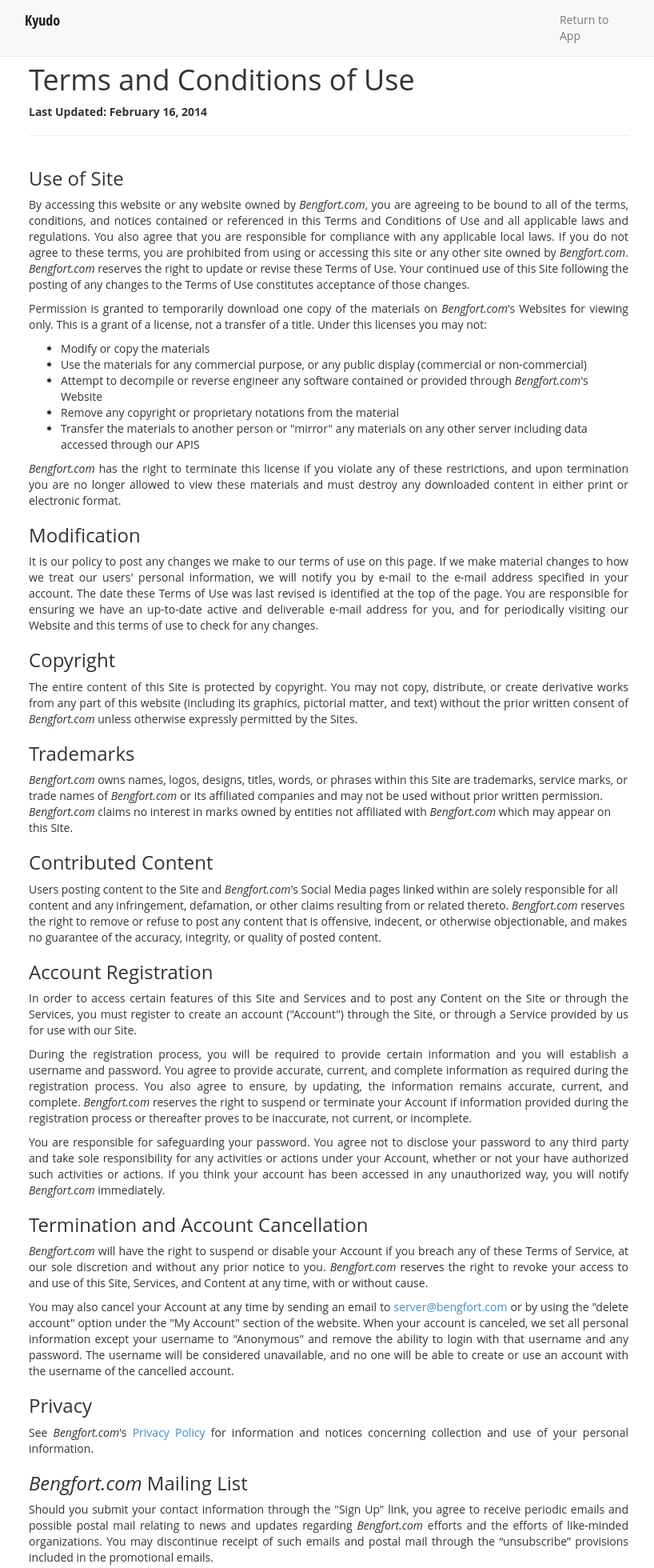
After one commit to shanbady/kyudo, a Django app: page /terms/ in a window 1280 px wide. The commit adds this page. Shown: the top 1960 px of the page at 80% size, without its empty margins (229-1047 px from the left). Run offline with Django 3.2, Linux system fonts and the light colour scheme; parts of the project's set-up code (start-up, migrations or seed data) failed here and were passed over; some libraries are stand-ins or nearby versions.

Commit message:
terms, privacy, error stubs

```diff
--- a/kyudo/kyudo/urls.py
+++ b/kyudo/kyudo/urls.py
@@ -8,7 +8,9 @@ urlpatterns = patterns('',
     url('', include('django.contrib.auth.urls', namespace='auth')),
 
     ## Static pages
-    url(r'^$', TemplateView.as_view(template_name='index.html'), name='home'),
+    url(r'^$', TemplateView.as_view(template_name='site/index.html'), name='home'),
+    url(r'^terms/$', TemplateView.as_view(template_name='site/legal/terms.html'), name='terms'),
+    url(r'^privacy/$', TemplateView.as_view(template_name='site/legal/privacy.html'), name='privacy'),
 
     ## Admin site
     url(r'^admin/', include(admin.site.urls)),
--- a/kyudo/static/css/kyudo.css
+++ b/kyudo/static/css/kyudo.css
@@ -1 +1,63 @@
 /* Global Stylesheet for the Kyudo App */
+
+html,
+body {
+  height: 100%;
+  /* The html and body elements cannot have any padding or margin. */
+  font-family: 'Open Sans', sans-serif;
+}
+
+body {
+  padding-top: 70px;
+}
+
+/* Wrapper for page content to push down footer */
+#wrap {
+  min-height: 100%;
+  height: auto;
+  /* Negative indent footer by its height */
+  margin: 0 auto -76px;
+  /* Pad bottom by footer height */
+  padding: 0 0 106px;
+}
+
+/* Set the fixed height of the footer here */
+#footer {
+    background-color: #fff;
+    border-top: 1px solid #eee;
+    height: 76px;
+    padding: 30px 15px;
+    font-size: 16px;
+    font-family: 'Open Sans Condensed' sans-serif;
+}
+
+#footer p {
+    margin: 0;
+}
+
+/* Helper classes */
+
+.text-justify {
+  text-align: justify;
+}
+
+.modal {
+  z-index: 1200;
+}
+
+.img-brand {
+    width: 32px;
+    height: 32px;
+    margin: -4px 10px 0px 0px;
+    float: left;
+}
+
+/* Specific Styles */
+
+#splash-box {
+  min-height: 400px;
+  background-color: #4f5d73;
+  margin-top: 50px;
+  color: #FEFEFE;
+  text-align: center;
+}
--- a/kyudo/templates/404.html
+++ b/kyudo/templates/404.html
@@ -1,5 +1,6 @@
 {% extends 'error.html' %}
 
-{% block content %}
-<p class="lead">Couldn't find what you're looking for.</p>
+{% block error_code %}404 Not Found{% endblock %}
+{% block error_details %}
+      <p>Unfortunately, we couldn't find what you were looking for.</p>
 {% endblock %}
--- a/kyudo/templates/500.html
+++ b/kyudo/templates/500.html
@@ -1,5 +1,6 @@
 {% extends 'error.html' %}
 
-{% block content %}
-<p class="lead">Something bad happened on the server!</p>
+{% block error_code %}500 Server Error{% endblock %}
+{% block error_details %}
+      <p>Something went very wrong on the server, the administrators have been notified.</p>
 {% endblock %}
--- /dev/null
+++ b/kyudo/templates/page.html
@@ -0,0 +1,22 @@
+{% extends 'base.html' %}
+
+{% block body %}
+
+  <div id="wrap">
+
+    {% block navbar %}
+      {% include 'components/navbar.html' %}
+    {% endblock %}
+
+    <!-- Begin page content -->
+    <div id="content">
+    {% block content %}
+    {% endblock %}
+    </div>
+
+  </div>
+
+  {% block footer %}
+  {% include 'components/footer.html' %}
+  {% endblock %}
+{% endblock %}
--- /dev/null
+++ b/kyudo/templates/site/legal/legal-page.html
@@ -0,0 +1,78 @@
+{% extends 'page.html' %}
+
+{% block stylesheets %}
+  {{ block.super }}
+  <style text="text/css">
+
+    body {
+      padding-top: 40px;
+    }
+
+    nav .navbar-brand {
+      font-weight: 700;
+      font-family: "Open Sans Condensed", sans-serif;
+      color: #1D1D1D !important;
+      padding-left: 0;
+    }
+
+    nav a.navbar-link {
+      margin-right: -15px;
+    }
+
+  </style>
+{% endblock %}
+
+{% block navbar %}
+  <nav class="navbar navbar-default navbar-fixed-top" role="navigation">
+    <div class="container">
+    <div class="col-sm-8 col-sm-offset-2">
+        <!-- Brand and toggle get grouped for better mobile display -->
+        <div class="navbar-header">
+          <a class="navbar-brand" href="{% url 'home' %}">Kyudo</a>
+        </div>
+        <p class="navbar-text navbar-right collapse navbar-collapse">
+          <a class="navbar-link" href="{% url 'home' %}">Return to App</a>
+        </p>
+      </div><!-- /.col-sm-offset-2 -->
+    </div><!-- /.container -->
+  </nav>
+{% endblock %}
+
+{% block content %}
+  <div class="container">
+    <div class="row">
+      <div class="col-sm-8 col-sm-offset-2">
+        <div class="page-header">
+          {% block legal-header %}{% endblock %}
+        </div>
+      </div>
+    </div>
+    <div class="row">
+      <div class="col-sm-8 col-sm-offset-2">
+        {% block legal-content %}{% endblock %}
+      </div>
+    </div>
+  </div>
+{% endblock %}
+
+{% block footer %}
+  <div id="footer">
+    <div class="container">
+      <div class="row">
+        <div class="col-sm-4 col-sm-offset-2">
+          <p class="text-muted">
+            <small>Copyright &copy; 2014 University of Maryland</small>
+          </p>
+        </div>
+        <div class="col-sm-4">
+          <ul class="list-inline list-unstyled text-right">
+            <li><a href="{% url 'terms' %}"><small>Terms of Use</small></a></li>
+            <li>&middot;</li>
+            <li><a href="{% url 'privacy' %}"><small>Privacy Policy</small></a></li>
+          </ul>
+        </div>
+      </div>
+    </div>
+  </div>
+
+{% endblock %}
--- /dev/null
+++ b/kyudo/templates/site/legal/terms.html
@@ -0,0 +1,122 @@
+{% extends 'site/legal/legal-page.html' %}
+
+      {% block legal-header %}
+        <h1>Terms and Conditions of Use</h1>
+        <p><strong>Last Updated: February 16, 2014</strong></p>
+      {% endblock %}
+
+      {% block legal-content %}
+        <section id="usage">
+
+        <h3>Use of Site</h3>
+
+        <p class="text-justify">By accessing this website or any website owned by <em>Bengfort.com</em>, you are agreeing to be bound to all of the terms, conditions, and notices contained or referenced in this Terms and Conditions of Use and all applicable laws and regulations. You also agree that you are responsible for compliance with any applicable local laws. If you do not agree to these terms, you are prohibited from using or accessing this site or any other site owned by <em>Bengfort.com</em>. <em>Bengfort.com</em> reserves the right to update or revise these Terms of Use. Your continued use of this Site following the posting of any changes to the Terms of Use constitutes acceptance of those changes.</p>
+
+        <p class="text-justify">Permission is granted to temporarily download one copy of the materials on <em>Bengfort.com</em>'s Websites for viewing only. This is a grant of a license, not a transfer of a title. Under this licenses you may not:</p>
+
+        <ul>
+        <li>Modify or copy the materials</li>
+        <li>Use the materials for any commercial purpose, or any public display (commercial or non-commercial)</li>
+        <li>Attempt to decompile or reverse engineer any software contained or provided through <em>Bengfort.com</em>'s Website</li>
+        <li>Remove any copyright or proprietary notations from the material</li>
+        <li>Transfer the materials to another person or "mirror" any materials on any other server including data accessed through our APIS</li>
+        </ul>
+
+
+        <p class="text-justify"><em>Bengfort.com</em> has the right to terminate this license if you violate any of these restrictions, and upon termination you are no longer allowed to view these materials and must destroy any downloaded content in either print or electronic format.</p>
+        </section>
+
+        <section id="updates">
+
+        <h3>Modification</h3>
+
+        <p class="text-justify">It is our policy to post any changes we make to our terms of use on this page. If we make material changes to how we treat our users' personal information, we will notify you by e-mail to the e-mail address specified in your account. The date these Terms of Use was last revised is identified at the top of the page. You are responsible for ensuring we have an up-to-date active and deliverable e-mail address for you, and for periodically visiting our Website and this terms of use to check for any changes.
+        </section></p>
+
+        <section id="copyright">
+
+        <h3>Copyright</h3>
+
+        <p class="text-justify">The entire content of this Site is protected by copyright. You may not copy, distribute, or create derivative works from any part of this website (including its graphics, pictorial matter, and text) without the prior written consent of <em>Bengfort.com</em> unless otherwise expressly permitted by the Sites.</p>
+        </section>
+        </section>
+
+        <section id="trademarks">
+
+        <h3>Trademarks</h3>
+
+        <p><em>Bengfort.com</em> owns names, logos, designs, titles, words, or phrases within this Site are trademarks, service marks, or trade names of <em>Bengfort.com</em> or its affiliated companies and may not be used without prior written permission. <em>Bengfort.com</em> claims no interest in marks owned by entities not affiliated with <em>Bengfort.com</em> which may appear on this Site.</p>
+        </section>
+
+        <section id="contributors">
+
+        <h3>Contributed Content</h3>
+
+        <p>Users posting content to the Site and <em>Bengfort.com</em>'s Social Media pages linked within are solely responsible for all content and any infringement, defamation, or other claims resulting from or related thereto. <em>Bengfort.com</em> reserves the right to remove or refuse to post any content that is offensive, indecent, or otherwise objectionable, and makes no guarantee of the accuracy, integrity, or quality of posted content.</p>
+
+        <section id="registration">
+
+        <h3>Account Registration</h3>
+
+        <p class="text-justify">In order to access certain features of this Site and Services and to post any Content on the Site or through the Services, you must register to create an account ("Account") through the Site, or through a Service provided by us for use with our Site.</p>
+
+        <p class="text-justify">During the registration process, you will be required to provide certain information and you will establish a username and password. You agree to provide accurate, current, and complete information as required during the registration process. You also agree to ensure, by updating, the information remains accurate, current, and complete. <em>Bengfort.com</em> reserves the right to suspend or terminate your Account if information provided during the registration process or thereafter proves to be inaccurate, not current, or incomplete.</p>
+
+        <p class="text-justify">You are responsible for safeguarding your password. You agree not to disclose your password to any third party and take sole responsibility for any activities or actions under your Account, whether or not your have authorized such activities or actions. If you think your account has been accessed in any unauthorized way, you will notify <em>Bengfort.com</em> immediately.</p>
+
+        <h3>Termination and Account Cancellation</h3>
+
+        <p class="text-justify"><em>Bengfort.com</em> will have the right to suspend or disable your Account if you breach any of these Terms of Service, at our sole discretion and without any prior notice to you. <em>Bengfort.com</em> reserves the right to revoke your access to and use of this Site, Services, and Content at any time, with or without cause.</p>
+
+        <p class="text-justify">You may also cancel your Account at any time by sending an email to <a href="mailto:server@bengfort.com">server@bengfort.com</a> or by using the "delete account" option under the "My Account" section of the website. When your account is canceled, we set all personal information except your username to "Anonymous" and remove the ability to login with that username and any password. The username will be considered unavailable, and no one will be able to create or use an account with the username of the cancelled account.</p>
+        </section>
+
+        <section id="privacy">
+
+        <h3>Privacy</h3>
+
+        <p class="text-justify">See <em>Bengfort.com</em>'s <a href="{% url 'privacy' %}">Privacy Policy</a> for information and notices concerning collection and use of your personal information.</p>
+
+        <p class="text-justify"><section id="mailing"></p>
+
+        <h3><em>Bengfort.com</em> Mailing List</h3>
+
+        <p class="text-justify">Should you submit your contact information through the "Sign Up" link, you agree to receive periodic emails and possible postal mail relating to news and updates regarding <em>Bengfort.com</em> efforts and the efforts of like-minded organizations. You may discontinue receipt of such emails and postal mail through the “unsubscribe” provisions included in the promotional emails.</p>
+        </section>
+
+        <section id="endorsements">
+
+        <h3>No Endorsements</h3>
+
+        <p class="text-justify">Any links on this Site to third party websites are not an endorsement, sponsorship, or recommendation of the third parties or the third parties' ideas, products, or services. Similarly, any references in this Site to third parties and their products or services do not constitute an endorsement, sponsorship, or recommendation. If you follow links to third party websites, or any other companies or organizations affiliated or unaffiliated with <em>Bengfort.com</em>, you are subject to the terms and conditions and privacy policies of those sites, and <em>Bengfort.com</em> marks no warranty or representations regarding those sites. Further, <em>Bengfort.com</em> is not responsible for the content of third party or affiliated company sites or any actions, inactions, results, or damages caused by visiting those sites.</p>
+        </section>
+
+        <section id="governance">
+
+        <h3>Governing Law</h3>
+
+        <p class="text-justify">This Site was designed for and is operated in the United States. Regardless of where the Site is viewed, you are responsible for compliance with applicable local laws.</p>
+
+        <p class="text-justify">You and <em>Bengfort.com</em> agree that the laws of the state of Maryland will apply to all matters arising from or relating to use of this Website, whether for claims in contract, tort, or otherwise, without regard to conflicts of laws principles.</p>
+
+        <h3>International Transfer</h3>
+
+        <p class="text-justify">Your information may be transferred to, and maintained on, computers located outside of your state, province, country or other governmental jurisdiction where the privacy laws may not be as protective as those in your jurisdiction. If you are located outside the United States and choose to provide information to us, <em>Bengfort.com</em> transfers Personal Information to the United States and processes it there. Your consent to these Terms of Use, followed by your submission of such information represents your agreement to that transfer.</p>
+        </section>
+
+        <section id="disclaimer">
+
+        <h3>Disclaimer</h3>
+
+        <p class="text-justify">The materials on <em>Bengfort.com</em>'s Website are provided "as is" without any kind of warranty. The material on this Website is not a warranty as to any product or service provided by <em>Bengfort.com</em> or any affiliated or unaffiliated organization.</p>
+
+        <p class="text-justify"><em>Bengfort.com</em> is not liable for any errors, delays, inaccuracies, or omissions in this Website or any Website that are linked to or referenced by this Website. Under no circumstances shall <em>Bengfort.com</em> be liable for any damages, including indirect, incidental, special, or consequential damages that result from the use of, or inability to use, this Website.</p>
+        </section>
+
+        <section id="closing">
+
+        <h3>Agrement</h3>
+
+        <p class="text-justify">These Terms of Use constitute the entire agreement between you and <em>Bengfort.com</em> with respect to your use of this Site and supersede all prior or contemporaneous communications and proposals, whether oral, written, or electronic, between you and <em>Bengfort.com</em> with respect to this Site. If any provision(s) of these Terms of Use are held invalid or unenforceable, those provisions shall be construed in a manner consistent with applicable law to reflect, as nearly as possible, the original intentions of the parties, and the remaining provisions shall remain in full force and effect.</p>
+        </section>
+      {% endblock %}
```
Also changed, not shown: kyudo/templates/components/footer.html (added, +20 -0 lines), kyudo/templates/components/navbar.html (added, +47 -0 lines), kyudo/templates/error.html (+24 -8 lines), kyudo/templates/index.html (deleted, +0 -37 lines), kyudo/templates/site/index.html (added, +36 -0 lines), kyudo/templates/site/legal/privacy.html (added, +51 -0 lines), kyudo/static/img/error_background.png (added).
